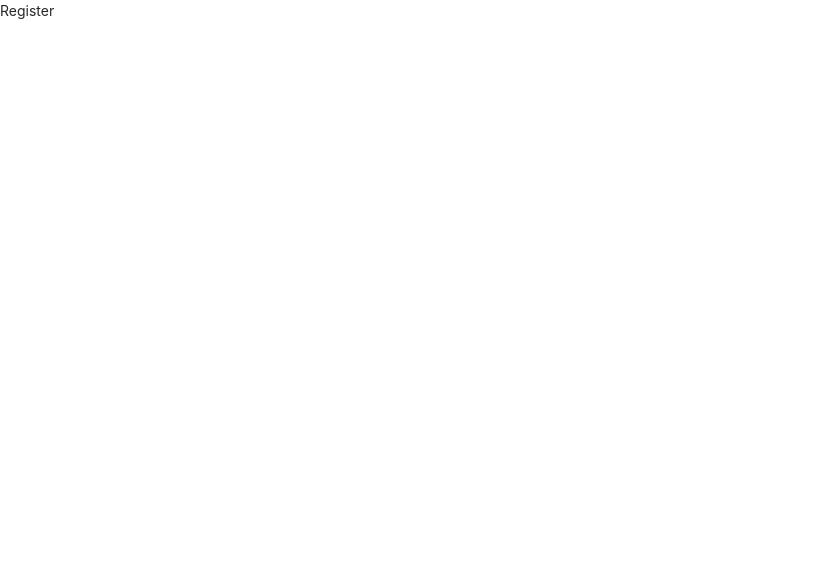
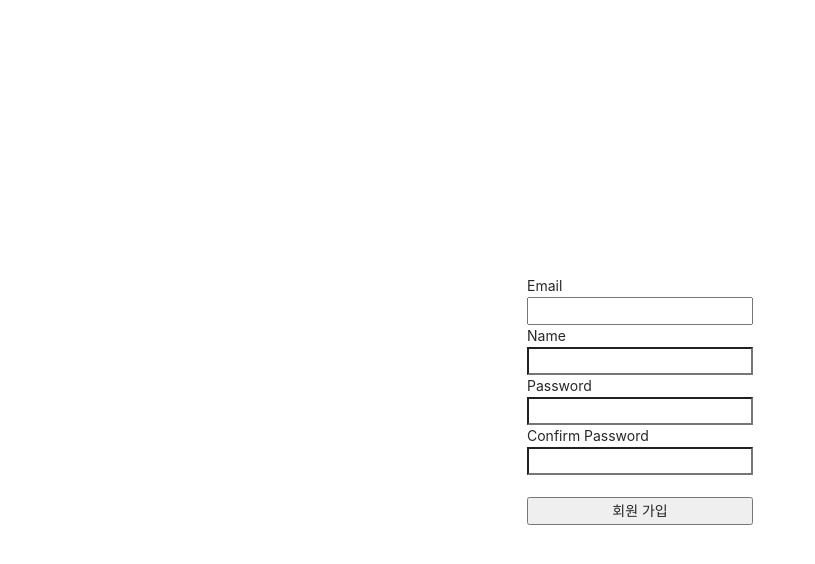
Before and after one commit to KoSangWon/youtube_clone, a React (Create React App) app in the folder client/: page /register in a window 1280 px wide. Shown: the top 564 px of the page, without its empty margins (0-815 px from the left). Built offline with nearby package versions, Linux system fonts and the light colour scheme.

Commit message:
rester page & logout done

```diff
--- a/client/src/_actions/types.js
+++ b/client/src/_actions/types.js
@@ -1,4 +1,6 @@
 //type들 관리해주는 파일
 
 
-export const LOGIN_USER = "login_user"
+export const LOGIN_USER = "login_user";
+
+export const REGISTER_USER = "register_user";
--- a/client/src/_actions/user_action.js
+++ b/client/src/_actions/user_action.js
@@ -1,14 +1,24 @@
-import { LOGIN_USER } from './types';
+import { LOGIN_USER, REGISTER_USER } from './types';
 import Axios from 'axios';
 
-export function loginUser(dataToSubmit) {
+export const loginUser=(dataToSubmit) =>{
     const request = Axios.post('/api/users/login', dataToSubmit)
-    .then(response => response.data)
+        .then(response => response.data)
 
-    console.log('이건 reqeust', request)
+    console.log('이건 reqeust1', request)
 
     return {
         type: LOGIN_USER,
         payload: request
     }
 }
+
+export const registerUser = (dataToSubmit) => {
+    const request = Axios.post('/api/users/register', dataToSubmit)
+        .then(response => response.data)
+
+    return {
+        type: REGISTER_USER,
+        payload: request
+    }
+}
--- a/client/src/_reducers/user_reducer.js
+++ b/client/src/_reducers/user_reducer.js
@@ -1,4 +1,4 @@
-import { LOGIN_USER } from "../_actions/types";
+import { LOGIN_USER, REGISTER_USER } from "../_actions/types";
 
 
 
@@ -6,6 +6,8 @@
     switch (action.type) {
         case LOGIN_USER:
             return {...state, loginSuccess: action.payload}
+        case REGISTER_USER:
+            return {...state, register: action.payload}
         default:
             return state;
     }
--- a/client/src/components/views/LandingPage/LandingPage.js
+++ b/client/src/components/views/LandingPage/LandingPage.js
@@ -1,16 +1,30 @@
 import React, {useEffect} from 'react';
 import axios from 'axios';
 
-export default function LandingPage() {
+export default function LandingPage(props) {
 
     useEffect(() => {
         axios.get('/api/hello')
         .then(response => console.log(response.data));
     }, [])
 
+    const onClickHandler = () => {
+        axios.get('/api/users/logout')
+            .then(response => {
+                if(response.data.success) {
+                    props.history.push('/login')
+                }else{
+                    alert('로그아웃 하는데 실패했습니다.');
+                }
+            })
+    }
+
     return (
         <div style={{display:'flex', justifyContent: 'center', alignItems:'center', width:'100%', height:'100vh'}}>
-            <h2>LandingPage</h2>
+            <h2>시작 페이지</h2>
+            <button onClick={onClickHandler}>
+                로그아웃
+            </button>
         </div>
     )
 }
--- a/client/src/components/views/LoginPage/LoginPage.js
+++ b/client/src/components/views/LoginPage/LoginPage.js
@@ -2,7 +2,7 @@
 import { useDispatch} from 'react-redux';
 import { loginUser } from '../../../_actions/user_action';
 
-export default function LoginPage(props) {
+const LoginPage = (props) => {
 
     const dispatch = useDispatch()
 
@@ -60,3 +60,5 @@
         </div>
     )
 }
+
+export default LoginPage;
--- a/client/src/components/views/RegisterPage/RegisterPage.js
+++ b/client/src/components/views/RegisterPage/RegisterPage.js
@@ -1,9 +1,92 @@
-import React from 'react'
+import React, {useState} from 'react'
+import { useDispatch} from 'react-redux';
+import { loginUser, registerUser } from '../../../_actions/user_action';
+import { REGISTER_USER } from '../../../_actions/types';
 
-export default function RegisterPage() {
+const RegisterPage = (props) => {
+    const dispatch = useDispatch()
+
+    const [Email, setEmail] = useState("")
+    const [Name, setName] = useState("")
+    const [Password, setPassword] = useState("")
+    const [ConfirmPassword, setConfirmPassword] = useState("")
+
+
+    const onEmailHandler = (event) => {
+        setEmail(event.currentTarget.value);//입력한 값을 화면에 표시해주기 위함.
+    }
+
+    const onNameHandler = (event) => {
+        setName(event.currentTarget.value);
+    }
+
+    const onPasswordHandler = (event) => {
+        setPassword(event.currentTarget.value);
+    }
+
+    const onConfirmPasswordHandler = (event) => {
+        setConfirmPassword(event.currentTarget.value);
+    }
+
+    const onSubmitHandler = (event) => {
+        event.preventDefault();//이것을 하지 않으면 새로고침이 되어 입력한 이메일과 비밀번호가 사라진다.
+        console.log('Email: ', Email);
+        console.log('Password: ', Password);
+
+        if(Password !== ConfirmPassword) {
+            return alert('비밀번호와 비밀번호 확인은 같아야 합니다.');
+        }
+
+        let body = {
+            email: Email,
+            name: Name,
+            password: Password,
+
+        }
+
+        //redux를 사용하지 않는다면 Axios.post('/api/users/register', body) 식으로 사용
+
+        dispatch(registerUser(body))
+            .then(response => {
+                console.log('response',response)
+                console.log('response.payload',response.payload)
+
+                if(response.payload.success){
+                    props.history.push('/login')//페이지 이동
+                }else{
+                    alert('Failed to Sign Up');
+                }
+            })
+
+    }
+
+
     return (
-        <div>
-            Register
+        <div style={{display:'flex', justifyContent: 'center', alignItems:'center', width:'100%', height:'100vh'}}>
+
+            <form style={{display:'flex', flexDirection:'column'}}
+                onSubmit={onSubmitHandler}
+            >
+                <label>Email</label>
+                <input type="email" value={Email} onChange={onEmailHandler}/>
+
+                <label>Name</label>
+                <input type="text" value={Name} onChange={onNameHandler}/>
+
+                <label>Password</label>
+                <input type="password" value={Password} onChange={onPasswordHandler}/>
+
+                <label>Confirm Password</label>
+                <input type="password" value={ConfirmPassword} onChange={onConfirmPasswordHandler}/>
+
+                <br/>
+                <button type="submit">
+                    회원 가입
+                </button>
+            </form>
+
         </div>
     )
 }
+
+export default RegisterPage;
```
Also changed, not shown: 1 other file (tests, documents, lock files or other folders).
